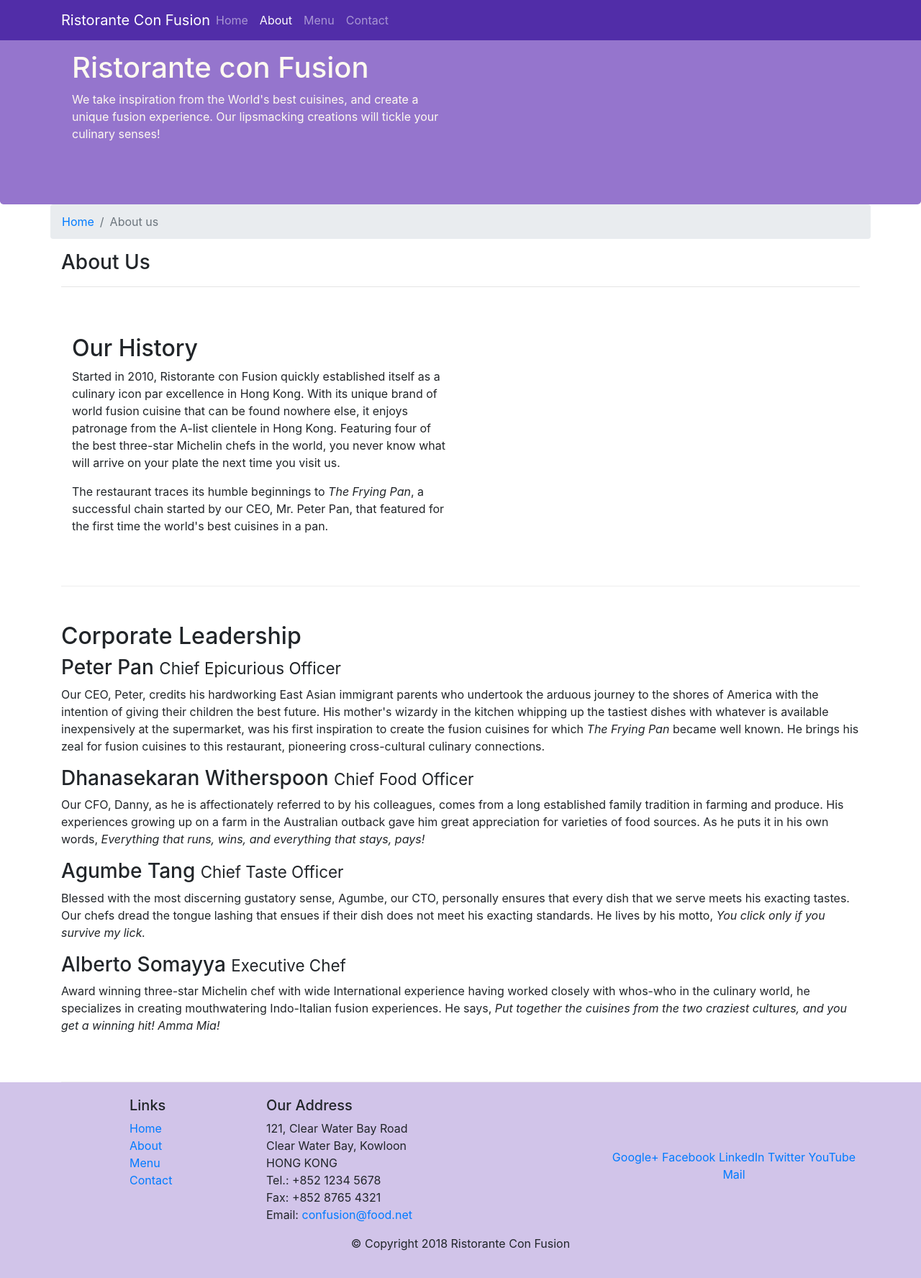
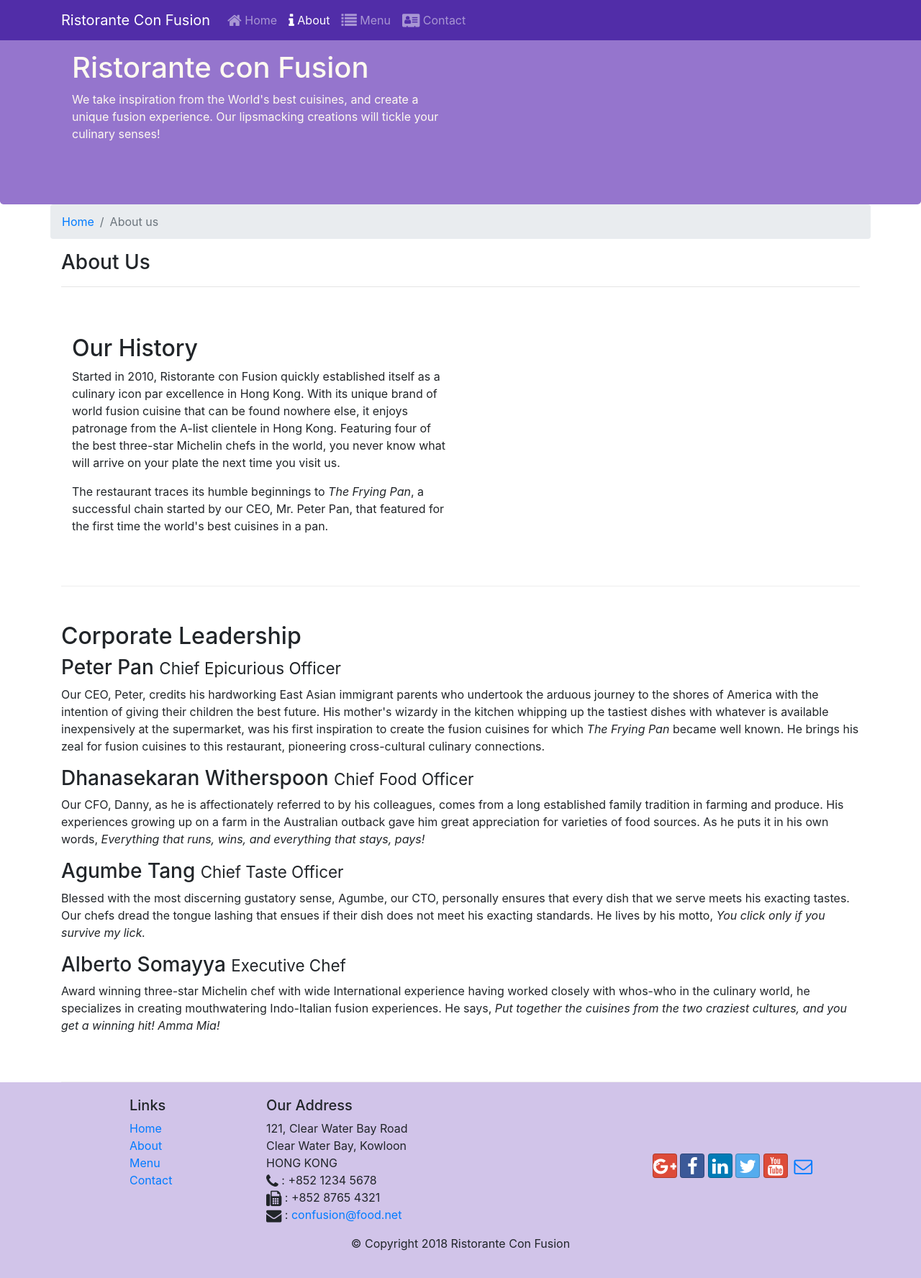
Before and after one commit to GreatStephen/ConFusion, a website: page aboutus.html in a window 1280 px wide. Shown: the whole page at 72% size. Drawn offline with nearby package versions, Linux system fonts and the light colour scheme.

Commit message:
icon fonts

```diff
--- a/aboutus.html
+++ b/aboutus.html
@@ -9,6 +9,8 @@
 
     <!-- Bootstrap CSS -->
     <link rel="stylesheet" href="node_modules/bootstrap/dist/css/bootstrap.min.css">
+    <link rel="stylesheet" href="node_modules/font-awesome/css/font-awesome.min.css">
+    <link rel="stylesheet" href="node_modules/bootstrap-social/bootstrap-social.css">
     <link rel="stylesheet" href="css/styles.css">
     <title>Ristorante Con Fusion: About Us</title>
 
@@ -20,13 +22,13 @@
             <button class="navbar-toggler" type="button" data-toggle="collapse" data-target="#Navbar">
                 <span class="navbar-toggler-icon"></span>
             </button>
-            <a class="navbar-brand mr-auto" href="./index.html">Ristorante Con Fusion</a>
+            <a class="navbar-brand" href="./index.html">Ristorante Con Fusion</a>
             <div class="collapse navbar-collapse" id="Navbar">
                 <ul class="navbar-nav mr-auto">
-                    <li class="nav-item"><a class="nav-link" href="./index.html">Home</a></li>
-                    <li class="nav-item active"><a class="nav-link" href="#">About</a></li>
-                    <li class="nav-item"><a class="nav-link" href="#">Menu</a></li>
-                    <li class="nav-item"><a class="nav-link" href="#">Contact</a></li>
+                    <li class="nav-item"><a class="nav-link" href="./index.html"><span class="fa fa-home fa-lg"></span> Home</a></li>
+                    <li class="nav-item active"><a class="nav-link" href="#"><span class="fa fa-info fa-lg"></span> About</a></li>
+                    <li class="nav-item"><a class="nav-link" href="#"><span class="fa fa-list fa-lg"></span> Menu</a></li>
+                    <li class="nav-item"><a class="nav-link" href="#"><span class="fa fa-address-card fa-lg"></span> Contact</a></li>
                 </ul>
             </div>
 
@@ -102,19 +104,20 @@
 		              121, Clear Water Bay Road<br>
 		              Clear Water Bay, Kowloon<br>
 		              HONG KONG<br>
-		              Tel.: +852 1234 5678<br>
-		              Fax: +852 8765 4321<br>
-		              Email: <a href="mailto:confusion@food.net">confusion@food.net</a>
+		              <i class="fa fa-phone fa-lg"></i> : +852 1234 5678<br>
+		              <i class="fa fa-fax fa-lg"></i> : +852 8765 4321<br>
+		              <i class="fa fa-envelope fa-lg"></i> : <a href="mailto:confusion@food.net">confusion@food.net</a>
 		           </address>
                 </div>
                 <div class="col-12 col-sm-4 align-self-center">
                     <div class="text-center">
-                        <a href="http://google.com/+">Google+</a>
-                        <a href="http://www.facebook.com/profile.php?id=">Facebook</a>
-                        <a href="http://www.linkedin.com/in/">LinkedIn</a>
-                        <a href="http://twitter.com/">Twitter</a>
-                        <a href="http://youtube.com/">YouTube</a>
-                        <a href="mailto:">Mail</a>
+                        <a class="btn btn-social-icon btn-google" href="http://google.com/+"><i class="fa fa-google-plus fa-lg"></i>></a>
+                        <a class="btn btn-social-icon btn-facebook" href="http://www.facebook.com/profile.php?id="><i class="fa fa-facebook fa-lg"></i></a>
+                        <a class="btn btn-social-icon btn-linkedin" href="http://www.linkedin.com/in/"><i class="fa fa-linkedin fa-lg"></i></a>
+                        <a class="btn btn-social-icon btn-twitter" href="http://twitter.com/"><i class="fa fa-twitter fa-lg"></i></a>
+                        <a class="btn btn-social-icon btn-google" href="http://youtube.com/"><i class="fa fa-youtube fa-lg"></i></a>
+                        <a class="btn btn-social-icon" href="mailto:"><i class="fa fa-envelope-o fa-lg"></i></a>
+
                     </div>
                 </div>
            </div>
--- a/package.json
+++ b/package.json
@@ -15,6 +15,8 @@
   },
   "dependencies": {
     "bootstrap": "^4.0.0",
+    "bootstrap-social": "^5.1.1",
+    "font-awesome": "^4.7.0",
     "jquery": "^3.3.1",
     "popper.js": "^1.12.9"
   }
```
Also changed, not shown: index.html (+15 -13 lines), 1 other file.
